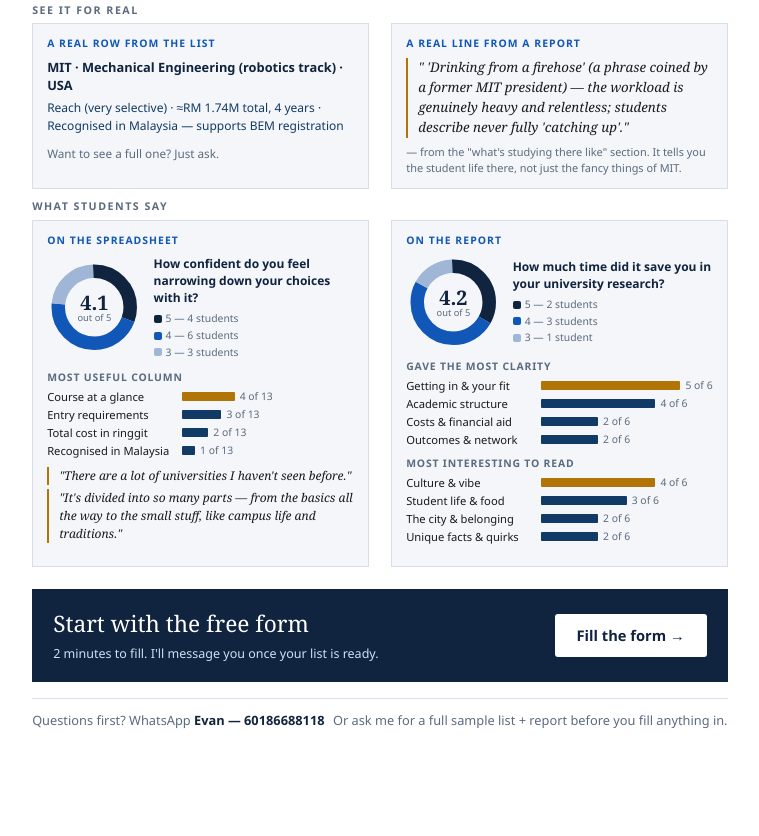
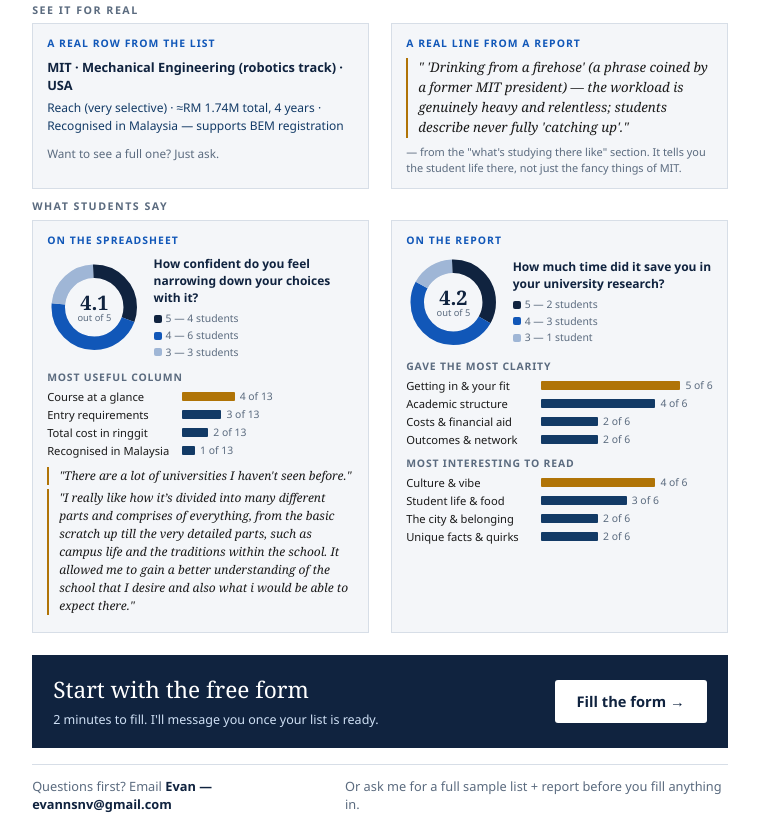
Before and after one commit to SunlessLight/university_finder, a plain HTML site: page sales/pitch/university-research-service-poster.html in a window 1280 px wide. Shown: the part 1011-1847 px from the top of the page, without its empty margins (17-776 px from the left). Before the commit the page ends 1763 px from the top, so only its background shows below. Drawn offline with Linux system fonts and the light colour scheme.

Commit message:
updated my university research service poster

```diff
--- a/sales/pitch/university-research-service-poster.html
+++ b/sales/pitch/university-research-service-poster.html
@@ -711,8 +711,10 @@
                 style="width:7.7%"></span><span class="bnum">1 of 13</span></span></div>
         </div>
         <blockquote class="sm">"There are a lot of universities I haven't seen before."</blockquote>
-        <blockquote class="sm">"It's divided into so many parts — from the basics all the way to the small
-          stuff, like campus life and traditions."</blockquote>
+        <blockquote class="sm">"I really like how it’s divided into many different parts and comprises of everything,
+          from the basic scratch up till the very detailed parts, such as campus life and the traditions within the
+          school. It allowed me to gain a better understanding of the school that I desire and also what i would be able
+          to expect there."</blockquote>
       </div>
 
       <div class="exbox">
@@ -775,7 +777,7 @@
     </div>
 
     <div class="foot">
-      <span>Questions first? WhatsApp <b>Evan — 60186688118</b></span>
+      <span>Questions first? Email <b>Evan — evannsnv@gmail.com</b></span>
       <span>Or ask me for a full sample list + report before you fill anything in.</span>
     </div>
 
```
Also changed, not shown: sales/-C_-Users-User-OneDrive-Documents-Personal-Projects-Web_scr2.png (added), sales/-C_-Users-User-OneDrive-Documents-Personal-Projects-Web_scr3.png (added), 1 other file.
